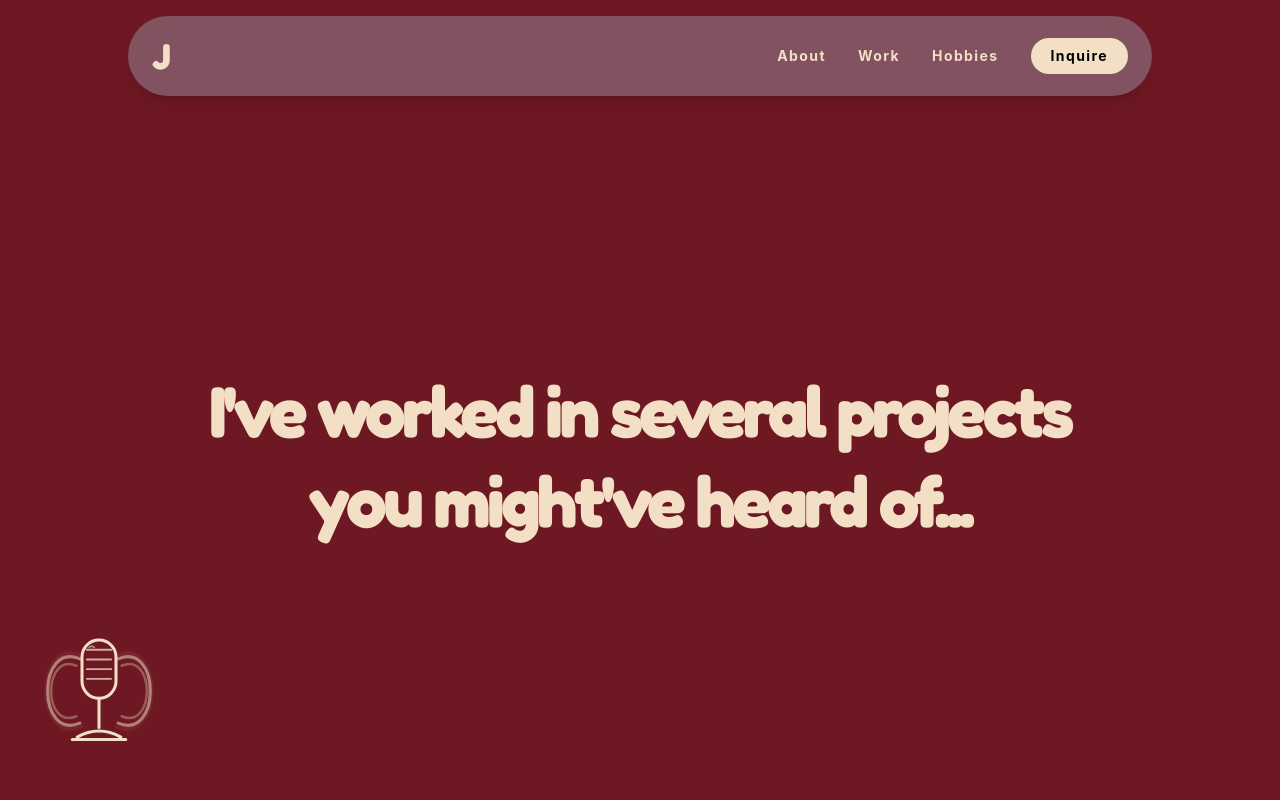
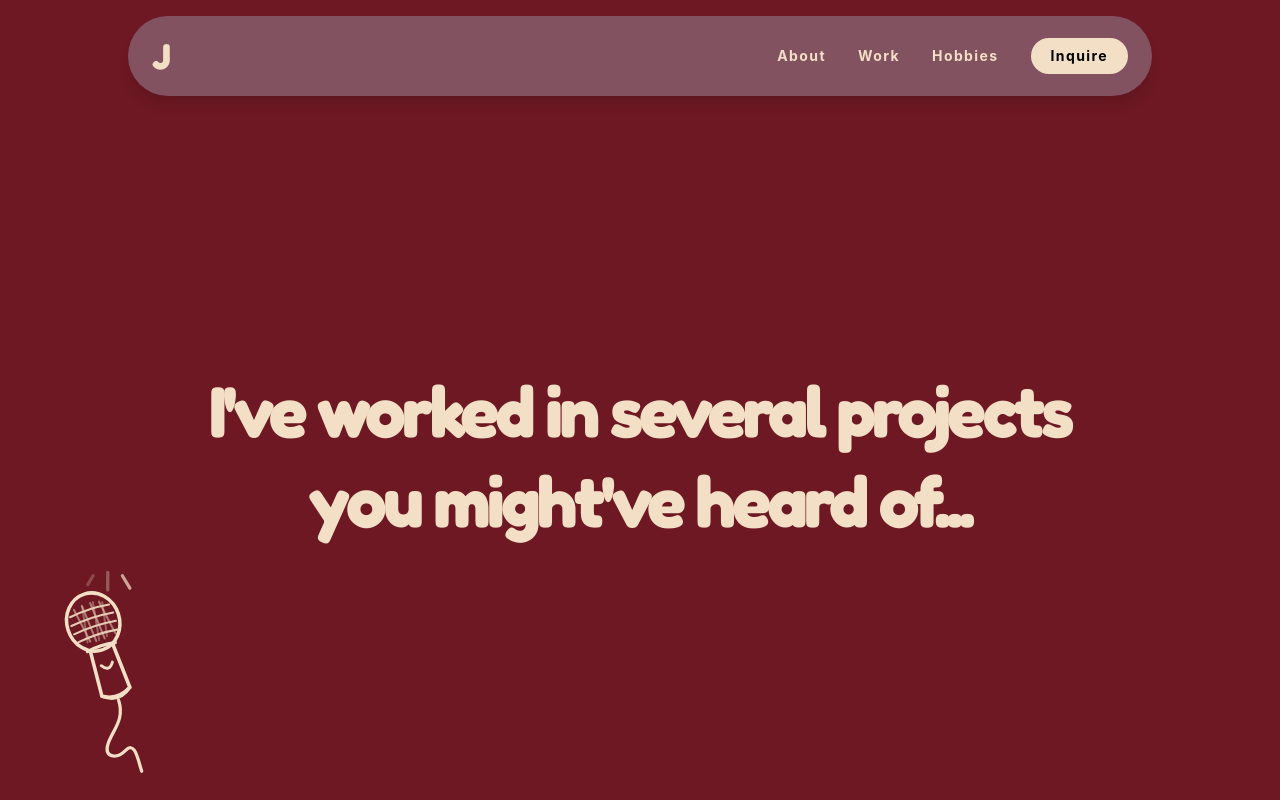
Before and after one commit to dchang1031/Jasmine-site, a React (Vite) app: page / in a window 1280 px wide. Both pictures are taken after a click on the button "About". Built offline with nearby package versions, Linux system fonts and the light colour scheme.

Commit message:
Redesign sketch mic to match reference: tilted handheld, mesh grille, looped cable, top sound lines

```diff
--- a/src/components/SketchMicDecoration.tsx
+++ b/src/components/SketchMicDecoration.tsx
@@ -2,76 +2,65 @@ import React from 'react';
 import { motion } from 'framer-motion';
 
 /**
- * Sketch-style microphone with cute radiating sound waves.
- * Mic shakes in a greeting wave (same rhythm as the "Jasmine" text).
- * Loops continuously while visible.
+ * Sketch-style handheld mic (matches reference doodle).
+ * - Mic body shakes like the "Jasmine" greeting text
+ * - Sound lines above the head pulse / draw on independently
  */
 export const SketchMicDecoration: React.FC = () => {
   return (
     <motion.div
-      className="pointer-events-none fixed bottom-6 left-6 z-30 w-[120px] h-[140px] md:w-[150px] md:h-[170px]"
+      className="pointer-events-none fixed bottom-4 left-4 z-30 w-[130px] h-[180px] md:w-[160px] md:h-[220px]"
       initial={{ opacity: 0, scale: 0.85 }}
       animate={{ opacity: 1, scale: 1 }}
       exit={{ opacity: 0, scale: 0.85 }}
       transition={{ duration: 0.5 }}
     >
       <svg
-        viewBox="0 0 120 140"
+        viewBox="0 0 100 150"
         fill="none"
         xmlns="http://www.w3.org/2000/svg"
         className="w-full h-full overflow-visible"
       >
-        {/* Radiating sound waves — expand and fade in a loop */}
-        {[0, 1, 2].map((i) => (
-          <motion.g key={i}>
-            {/* Right-side arcs */}
-            <motion.path
-              d="M78 48 C92 42, 100 55, 100 70 C100 85, 92 98, 78 92"
+        {/* Sound lines above the mic — animate on their own */}
+        <motion.line
+          x1="48"
+          y1="8"
+          x2="42"
+          y2="18"
           stroke="#f3dfc6"
           strokeWidth="2.2"
           strokeLinecap="round"
-              fill="none"
-              initial={{ opacity: 0, scale: 0.7 }}
-              animate={{
-                opacity: [0, 0.7, 0],
-                scale: [0.75, 1.15, 1.35],
-              }}
-              transition={{
-                duration: 2.4,
-                delay: i * 0.7,
-                repeat: Infinity,
-                ease: 'easeOut',
-              }}
-              style={{ transformOrigin: '70px 70px' }}
+          animate={{ opacity: [0.25, 1, 0.25], pathLength: [0.6, 1, 0.6] }}
+          transition={{ duration: 1.4, repeat: Infinity, ease: 'easeInOut', delay: 0 }}
         />
-            {/* Left-side arcs */}
-            <motion.path
-              d="M42 48 C28 42, 20 55, 20 70 C20 85, 28 98, 42 92"
+        <motion.line
+          x1="58"
+          y1="4"
+          x2="58"
+          y2="16"
           stroke="#f3dfc6"
           strokeWidth="2.2"
           strokeLinecap="round"
-              fill="none"
-              initial={{ opacity: 0, scale: 0.7 }}
+          animate={{ opacity: [0.2, 1, 0.2], y: [2, 0, 2] }}
+          transition={{ duration: 1.4, repeat: Infinity, ease: 'easeInOut', delay: 0.2 }}
+        />
+        <motion.line
+          x1="68"
+          y1="8"
+          x2="74"
+          y2="18"
+          stroke="#f3dfc6"
+          strokeWidth="2.2"
+          strokeLinecap="round"
+          animate={{ opacity: [0.25, 1, 0.25], pathLength: [0.6, 1, 0.6] }}
+          transition={{ duration: 1.4, repeat: Infinity, ease: 'easeInOut', delay: 0.4 }}
+        />
+
+        {/* Mic + cable group — shakes */}
+        <motion.g
+          style={{ transformOrigin: '58px 55px' }}
           animate={{
-                opacity: [0, 0.7, 0],
-                scale: [0.75, 1.15, 1.35],
-              }}
-              transition={{
-                duration: 2.4,
-                delay: i * 0.7,
-                repeat: Infinity,
-                ease: 'easeOut',
-              }}
-              style={{ transformOrigin: '50px 70px' }}
-            />
-          </motion.g>
-        ))}
-
-        {/* Mic body — shakes like "Jasmine" text */}
-        <motion.g
-          style={{ transformOrigin: '60px 70px' }}
-          animate={{
-            rotate: [0, -4, 5, -3, 4, -2, 1, 0, 0, 0, 0, 0],
+            rotate: [0, -5, 6, -4, 5, -2, 1, 0, 0, 0, 0, 0],
           }}
           transition={{
             duration: 3,
@@ -80,75 +69,84 @@ export const SketchMicDecoration: React.FC = () => {
             times: [0, 0.04, 0.1, 0.15, 0.2, 0.25, 0.3, 0.35, 0.5, 0.7, 0.85, 1],
           }}
         >
-          {/* Mic capsule (sketch outline) */}
-          <rect
-            x="46"
-            y="28"
-            width="28"
-            height="48"
-            rx="14"
+          {/* Slight tilt of the whole mic to match the doodle */}
+          <g transform="rotate(-18 58 70)">
+            {/* Mic head (rounded capsule) */}
+            <ellipse
+              cx="58"
+              cy="38"
+              rx="18"
+              ry="20"
               stroke="#f3dfc6"
-            strokeWidth="2.5"
-            fill="none"
+              strokeWidth="2.4"
               strokeLinecap="round"
               strokeLinejoin="round"
+              fill="none"
             />
 
-          {/* Horizontal grille lines (sketch) */}
-          {[36, 44, 52, 60].map((y) => (
-            <line
-              key={y}
-              x1="50"
-              y1={y}
-              x2="70"
-              y2={y}
+            {/* Mesh grille — crosshatch sketch */}
+            <g stroke="#f3dfc6" strokeWidth="1.4" strokeLinecap="round" opacity="0.9">
+              {/* Horizontal-ish mesh bands */}
+              <path d="M44 30 Q58 28 72 30" />
+              <path d="M43 36 Q58 34 73 36" />
+              <path d="M43 42 Q58 40 73 42" />
+              <path d="M44 48 Q58 46 72 48" />
+              {/* Diagonal hatch */}
+              <path d="M48 26 L52 50" opacity="0.55" />
+              <path d="M54 25 L56 51" opacity="0.55" />
+              <path d="M60 25 L62 51" opacity="0.55" />
+              <path d="M66 26 L70 50" opacity="0.55" />
+              <path d="M50 50 L54 26" opacity="0.4" />
+              <path d="M58 51 L62 25" opacity="0.4" />
+              <path d="M64 50 L68 27" opacity="0.4" />
+            </g>
+
+            {/* Head → body join */}
+            <path
+              d="M48 56 Q58 54 68 56"
               stroke="#f3dfc6"
-              strokeWidth="1.6"
-              strokeLinecap="round"
-              opacity="0.75"
-            />
-          ))}
-
-          {/* Stand stem */}
-          <line
-            x1="60"
-            y1="76"
-            x2="60"
-            y2="100"
-            stroke="#f3dfc6"
-            strokeWidth="2.5"
-            strokeLinecap="round"
-          />
-
-          {/* Stand base arc */}
-          <path
-            d="M42 108 Q60 98 78 108"
-            stroke="#f3dfc6"
-            strokeWidth="2.5"
+              strokeWidth="2.2"
               strokeLinecap="round"
               fill="none"
             />
 
-          {/* Base bar */}
-          <line
-            x1="38"
-            y1="110"
-            x2="82"
-            y2="110"
+            {/* Handle body */}
+            <path
+              d="M50 56 L48 88 Q58 94 68 88 L66 56"
               stroke="#f3dfc6"
-            strokeWidth="2.5"
+              strokeWidth="2.4"
               strokeLinecap="round"
+              strokeLinejoin="round"
+              fill="none"
             />
 
-          {/* Tiny sketch highlight on capsule */}
+            {/* Handle bottom cap */}
             <path
-            d="M52 34 Q54 32 56 34"
+              d="M48 88 Q58 96 68 88"
               stroke="#f3dfc6"
-            strokeWidth="1.4"
+              strokeWidth="2.2"
               strokeLinecap="round"
               fill="none"
-            opacity="0.6"
             />
+
+            {/* Small U detail on handle */}
+            <path
+              d="M54 68 Q58 74 62 68"
+              stroke="#f3dfc6"
+              strokeWidth="2"
+              strokeLinecap="round"
+              fill="none"
+            />
+
+            {/* Cable from bottom of handle */}
+            <path
+              d="M58 94 C58 108, 48 112, 42 120 C36 128, 44 132, 52 128 C60 124, 58 136, 58 145"
+              stroke="#f3dfc6"
+              strokeWidth="2.2"
+              strokeLinecap="round"
+              fill="none"
+            />
+          </g>
         </motion.g>
       </svg>
     </motion.div>
```
Lines whose indentation alone changed are shown as unchanged.
